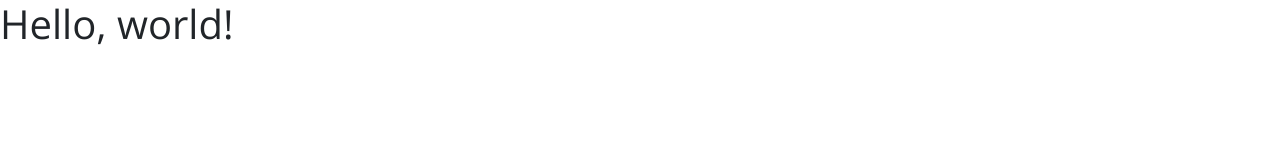
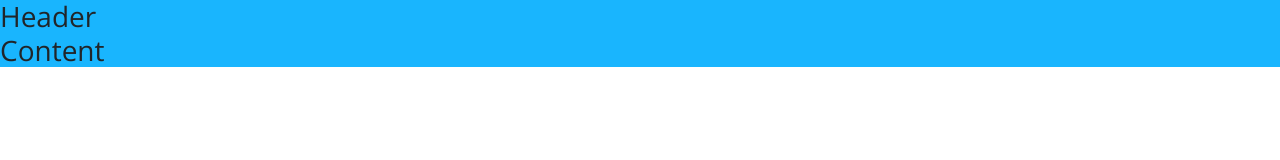
Before and after one commit to bajra03/portfolio_template, a plain HTML site: page index.html in a window 1280 px wide. Drawn offline with nearby package versions, Linux system fonts and the light colour scheme.

Commit message:
add styling

```diff
--- a/asset/css/main.css
+++ b/asset/css/main.css
@@ -11,3 +11,7 @@ h1,h2,h3,h4,h5,h6{
   margin: 0;
   padding: 0;
 }
+
+#container{
+  background-color: #19B5FE;
+}
--- a/index.html
+++ b/index.html
@@ -12,10 +12,17 @@
   <!-- Main CSS -->
   <link rel="stylesheet" href="./asset/css/main.css">
 
-  <title>Hello, world!</title>
+  <title>Portfolio</title>
 </head>
 <body>
-  <h1>Hello, world!</h1>
+  <section id="container">
+    <header>
+      <h3>Header</h3>
+    </header>
+    <section id="content">
+      <h3>Content</h3>
+    </section>
+  </section>
 
 <!-- Script section -->
 <script src="https://code.jquery.com/jquery-3.3.1.slim.min.js" integrity="sha384-q8i/X+965DzO0rT7abK41JStQIAqVgRVzpbzo5smXKp4YfRvH+8abtTE1Pi6jizo" crossorigin="anonymous"></script>
```
